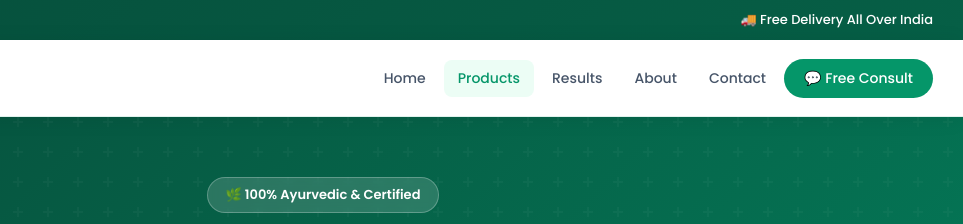
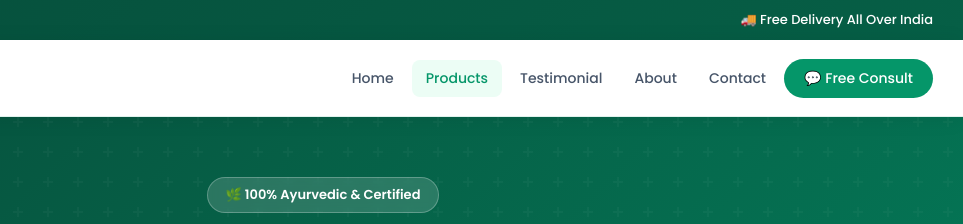
Before and after one commit to diseasefree4india-pixel/test, a plain HTML site: page product.html in a window 1280 px wide. Shown: the top 224 px of the page, 317-1280 px from the left. Drawn offline with nearby package versions, Linux system fonts and the light colour scheme.

Commit message:
Update product.html

```diff
--- a/product.html
+++ b/product.html
@@ -523,7 +523,7 @@ transition:.3s;gap:5px;z-index:999;
 <div class="nav-links" id="navLinks">
 <a href="index.html">Home</a>
 <a href="product.html" class="active">Products</a>
-<a href="testimonials.html">Results</a>
+<a href="testimonials.html">Testimonial</a>
 <a href="about.html">About</a>
 <a href="contact.html">Contact</a>
 <a href="https://wa.me/918434813523" class="nav-cta">💬 Free Consult</a>
```
